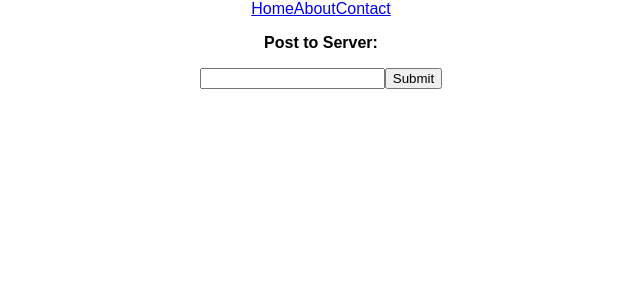
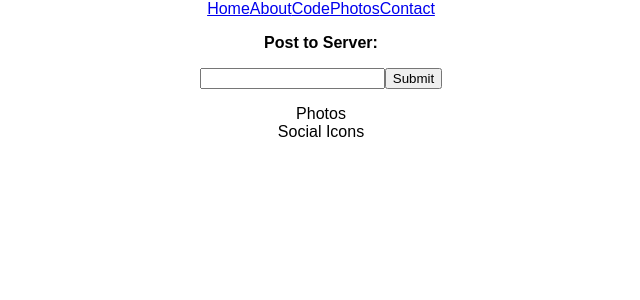
Before and after one commit to emptyport/personal_website, a React (Create React App) app in the folder client/: page /photos in a window 1280 px wide. Shown: the top 300 px of the page, without its empty margins (319-959 px from the left). Built offline with nearby package versions, Linux system fonts and the light colour scheme; no server answers.

Commit message:
making placeholder pages

```diff
--- a/client/src/App.js
+++ b/client/src/App.js
@@ -1,9 +1,12 @@
 import React, { Component } from 'react';
 import { Route } from 'react-router-dom';
 import Navbar from './components/Navbar';
+import Footer from './components/Footer';
 import Home from './pages/Home';
 import About from './pages/About';
 import Contact from './pages/Contact';
+import Code from './pages/Code';
+import Photos from './pages/Photos';
 
 import './App.css';
 
@@ -65,6 +68,10 @@ class App extends Component {
         <Route exact path="/" component={Home} />
         <Route exact path="/about" component={About} />
         <Route exact path="/contact" component={Contact} />
+        <Route exact path="/code" component={Code} />
+        <Route exact path="/photos" component={Photos} />
+
+        <Footer />
       </div>
     );
   }
--- /dev/null
+++ b/client/src/components/Footer.js
@@ -0,0 +1,14 @@
+import React, { Component } from 'react';
+import Social from './Social';
+
+class Footer extends Component {
+    render() {
+        return (
+            <div>
+                <Social />
+            </div>
+        )
+    }
+}
+
+export default Footer;
--- a/client/src/components/Navbar.js
+++ b/client/src/components/Navbar.js
@@ -8,6 +8,8 @@ class Navbar extends Component {
             <div>
                 <NavLink exact to="/">Home</NavLink>
                 <NavLink exact to="/about">About</NavLink>
+                <NavLink exact to="/code">Code</NavLink>
+                <NavLink exact to="/photos">Photos</NavLink>
                 <NavLink exact to="/contact">Contact</NavLink>
             </div>
         )
--- /dev/null
+++ b/client/src/components/Social.js
@@ -0,0 +1,11 @@
+import React, { Component } from 'react';
+
+class Social extends Component {
+    render() {
+        return (
+            <div>Social Icons</div>
+        )
+    }
+}
+
+export default Social;
--- /dev/null
+++ b/client/src/pages/Code.js
@@ -0,0 +1,12 @@
+import React, { Component } from 'react'
+
+class Code extends Component {
+
+    render() {
+        return (
+            <div>Code</div>
+        )
+    }
+}
+
+export default Code;
--- /dev/null
+++ b/client/src/pages/Photos.js
@@ -0,0 +1,11 @@
+import React, { Component } from 'react';
+
+class Photos extends Component {
+    render() {
+        return (
+            <div>Photos</div>
+        )
+    }
+}
+
+export default Photos;
```
